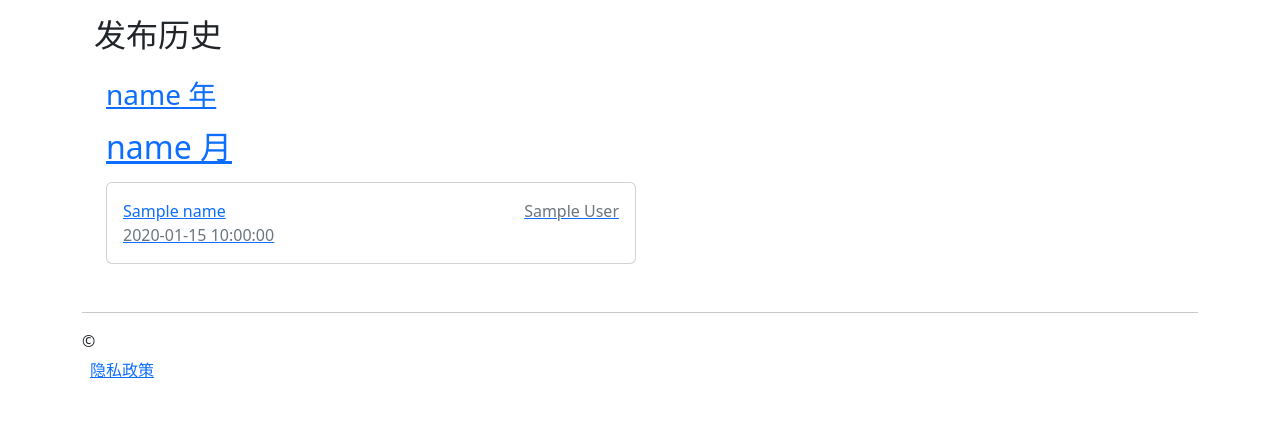
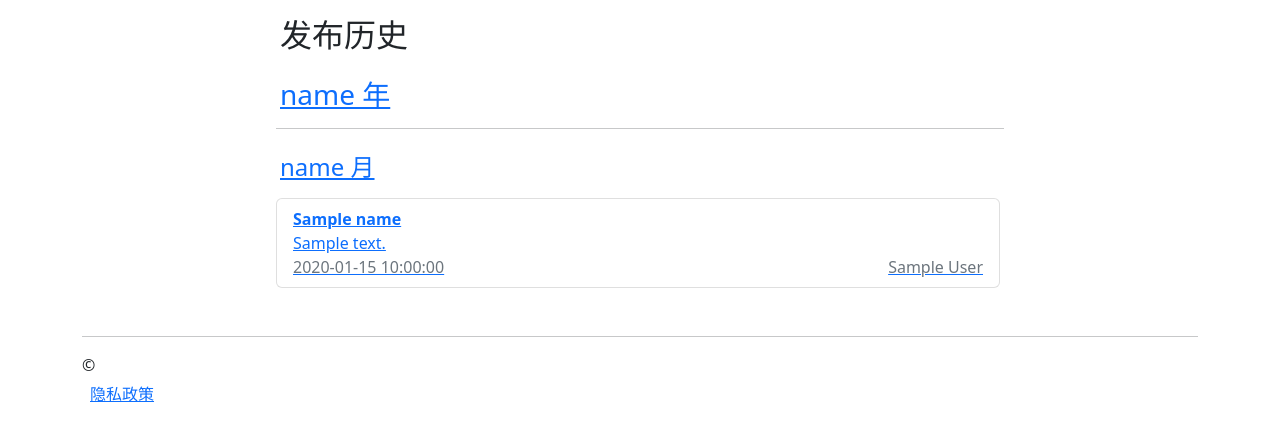
Before and after one commit to zhongdongy/docker-blogger, a Python web app: template templates/archives.jinja2 in a window 1280 px wide. Shown: the part 56-497 px from the top of the page. Run offline with Jinja, Linux system fonts and the light colour scheme; the template is opened without the code that fills it: most values are stand-ins (such as "Sample title", 1, 10 or a date in 2020); some libraries are stand-ins or nearby versions.

Commit message:
Update: layout

```diff
--- a/libs/cache.py
+++ b/libs/cache.py
@@ -164,6 +164,8 @@ def build_page_cache(clear_cached=False):
                             archives[year_str][month_str][day_str].append(dict(
                                 title=preamble.title,
                                 author=preamble.author,
+                                description=preamble.description,
+                                keywords=preamble.keywords,
                                 author_email=preamble.author_email,
                                 date=date_str,
                                 name=page_name
--- a/static/css/404.css
+++ b/static/css/404.css
@@ -54,7 +54,7 @@ a.link-unstyled, a.link-unstyled:link, a.link-unstyled:hover {
   text-decoration: inherit !important;
 }
 
-a.link-unstyled:hover .card span.re-link-style {
+a.link-unstyled:hover span.re-link-style {
   text-decoration: underline;
 }
 
--- a/static/css/base.css
+++ b/static/css/base.css
@@ -54,7 +54,7 @@ a.link-unstyled, a.link-unstyled:link, a.link-unstyled:hover {
   text-decoration: inherit !important;
 }
 
-a.link-unstyled:hover .card span.re-link-style {
+a.link-unstyled:hover span.re-link-style {
   text-decoration: underline;
 }
 
--- a/static/css/text.sass
+++ b/static/css/text.sass
@@ -24,5 +24,5 @@ a.link-unstyled, a.link-unstyled:link, a.link-unstyled:hover
   text-decoration: inherit !important
 
 a.link-unstyled:hover
-  .card span.re-link-style
+  span.re-link-style
     text-decoration: underline
--- a/templates/archives.jinja2
+++ b/templates/archives.jinja2
@@ -13,35 +13,40 @@
     <div class="d-block mt-3"></div>
 
     <div class="container">
-
         <div class="container markdown-rendered">
-            <div class="row">
-                <div class="col" id="content-container">
+            <div class="row justify-content-center">
+                <div class="col col-12 col-md-10 col-lg-8" id="content-container">
                     <h2>发布历史</h2>
-                    <div class="container" id="post-list">
+                    <div class="container p-0" id="post-list">
                         <div class="row gx-2 gy-2">
                             {% for year in archives.keys()|sort(reverse=True) %}
-                                <h3 class="mt-4"><a class="link-unstyled" href="/archives/{{ year }}/">{{ year }} 年</a></h3>
+                                <h3 class="mt-4"><a class="link-unstyled" href="/archives/{{ year }}/">{{ year }} 年</a>
+                                </h3>
+                                <hr>
                                 {% for month in archives[year].keys()|sort(reverse=True) %}
-                                    <h2><a class="link-unstyled" href="/archives/{{ year }}/{{ month }}/">{{ month }} 月</a></h2>
+                                    <h4><a class="link-unstyled" href="/archives/{{ year }}/{{ month }}/">{{ month }}
+                                        月</a></h4>
+                                    <ul class="list-group">
                                         {% for day in archives[year][month].keys()|sort(reverse=True) %}
                                             {% for post in archives[year][month][day] %}
-                                            <div class="col col-12 col-md-6">
+                                                <li class="list-group-item">
                                                     <a class="link-unstyled" href="/post/{{ post.name }}/">
-                                                    <div class="card">
-                                                        <div class="card-body d-flex justify-content-between align-items-middle">
-                                                            <div class="d-flex flex-column align-items-start">
-                                                                <span class="d-block re-link-style">{{ post.title }}</span>
+                                                        <div class="d-flex flex-column">
+                                                            <span class="d-block fw-semibold re-link-style">{{ post.title }}</span>
+                                                            {% if post.description != None %}
+                                                                <span class="d-block">{{ post.description }}</span>
+                                                            {% endif %}
+                                                            <div class="d-flex flex-row justify-content-between">
                                                                 <span class="text-muted">{{ post.date }}</span>
-                                                            </div>
                                                                 <span class="text-secondary">{{ post.author }}</span>
                                                             </div>
                                                         </div>
                                                     </a>
-                                            </div>
+                                                </li>
                                             {% endfor %}
                                         {% endfor %}
 
+                                    </ul>
                                 {% endfor %}
                             {% endfor %}
                         </div>
```
Also changed, not shown: templates/archive_month.jinja2 (+14 -13 lines), templates/archive_year.jinja2 (+14 -13 lines). Lines whose indentation alone changed are shown as unchanged.
